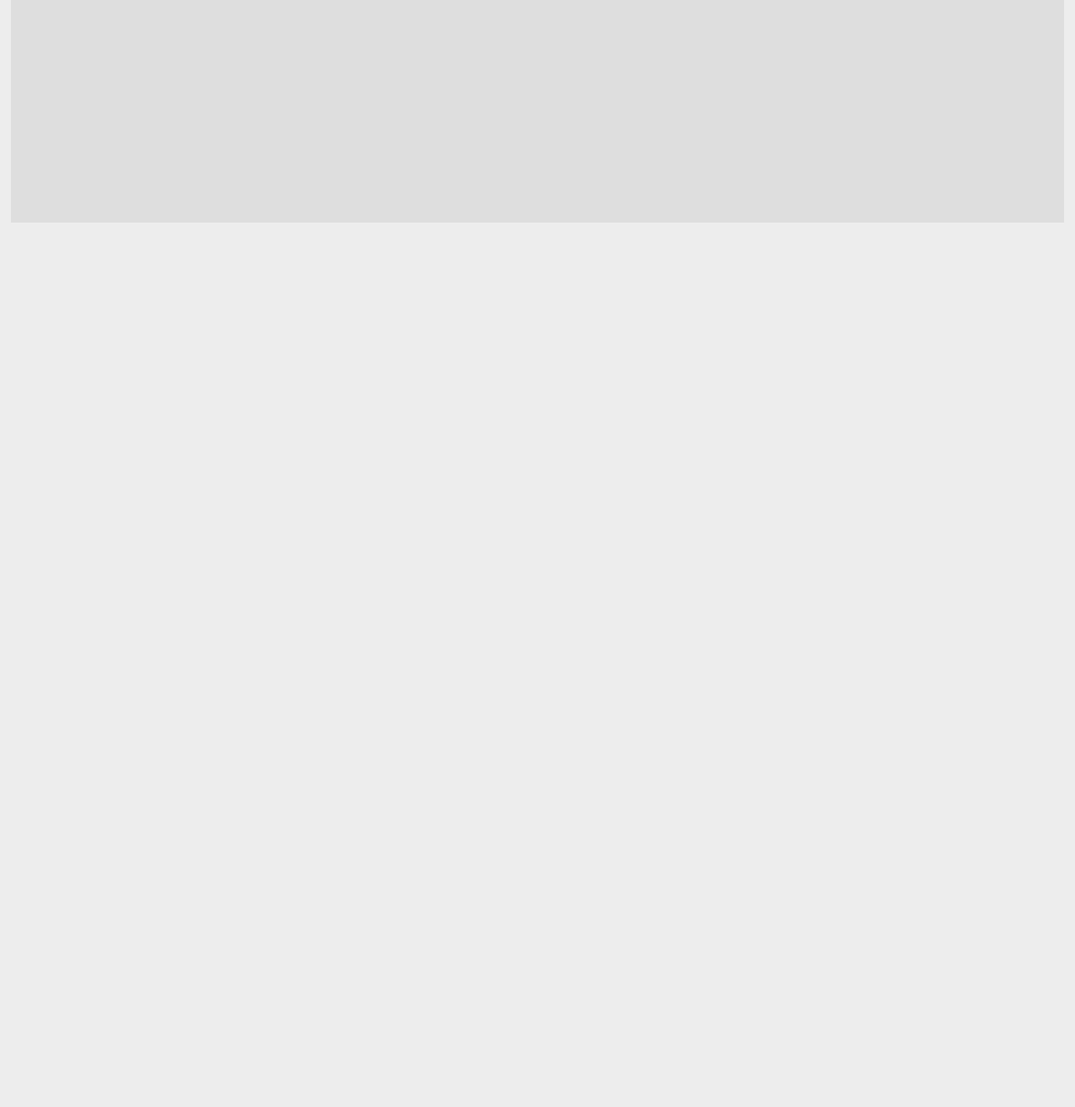
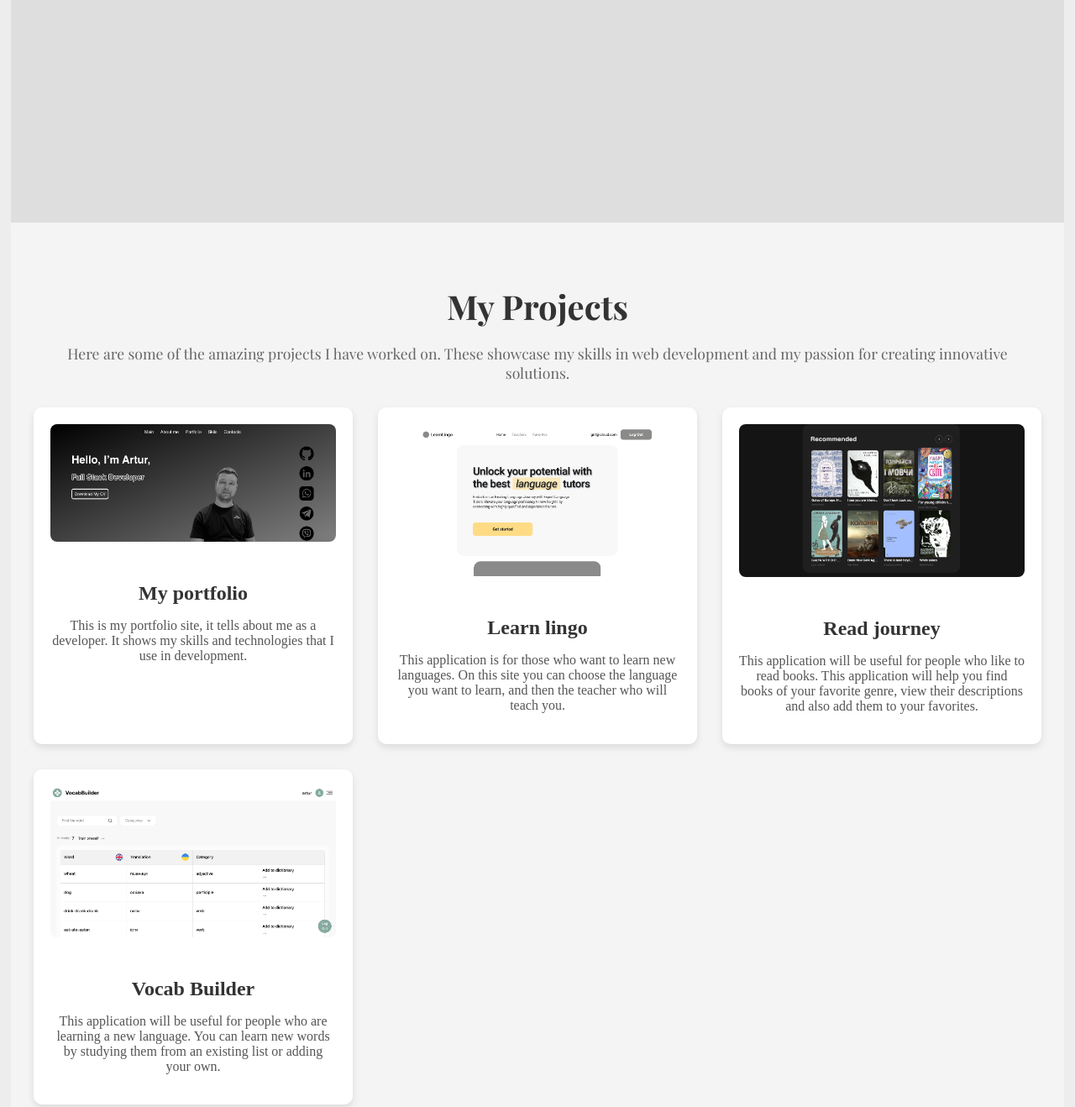
Before and after one commit to gritchin-artur/My-portfolio, a website: page index.html in a window 1280 px wide. Shown: the part 1343-2661 px from the top of the page at 84% size. Before the commit the page ends 1616 px from the top, so only its background shows below. Drawn offline with nearby package versions, Linux system fonts and the light colour scheme; a web font is replaced by a local one.

Commit message:
develop my-project-section

```diff
--- a/index.html
+++ b/index.html
@@ -139,6 +139,108 @@
           </ul>
         </div>
       </section>
+
+      <!-- my-project-section -->
+
+      <section id="my-projects">
+        <div class="projects-container">
+          <h2 class="projects-title">My Projects</h2>
+          <p class="projects-description">
+            Here are some of the amazing projects I have worked on. These
+            showcase my skills in web development and my passion for creating
+            innovative solutions.
+          </p>
+          <div class="projects-grid">
+            <!-- My portfolio -->
+
+            <div class="project-item">
+              <div class="project-image">
+                <a href="https://gritchin-artur.github.io/MyPortfolio/"
+                  ><img
+                    src="./planning/img/My_portfolio_project.png"
+                    alt="Learn_lingo"
+                /></a>
+              </div>
+              <div class="project-description">
+                <a href="https://github.com/gritchin-artur/MyPortfolio">
+                  <h3>My portfolio</h3>
+                </a>
+                <p>
+                  This is my portfolio site, it tells about me as a developer.
+                  It shows my skills and technologies that I use in development.
+                </p>
+              </div>
+            </div>
+
+            <!-- Learn lingo -->
+
+            <div class="project-item">
+              <div class="project-image">
+                <a href="https://gritchin-artur.github.io/LearnLingo/"
+                  ><img
+                    src="./planning/img/Learn_lingo_project.png"
+                    alt="Learn_lingo"
+                /></a>
+              </div>
+              <div class="project-description">
+                <a href="https://github.com/gritchin-artur/LearnLingo">
+                  <h3>Learn lingo</h3>
+                </a>
+                <p>
+                  This application is for those who want to learn new languages.
+                  On this site you can choose the language you want to learn,
+                  and then the teacher who will teach you.
+                </p>
+              </div>
+            </div>
+
+            <!-- Read journey -->
+
+            <div class="project-item">
+              <div class="project-image">
+                <a href="https://gritchin-artur.github.io/ReadJourney/"
+                  ><img
+                    src="./planning/img/Read_journey_project.png"
+                    alt="Read_journey"
+                /></a>
+              </div>
+              <div class="project-description">
+                <a href="https://github.com/gritchin-artur/ReadJourney">
+                  <h3>Read journey</h3>
+                </a>
+                <p>
+                  This application will be useful for people who like to read
+                  books. This application will help you find books of your
+                  favorite genre, view their descriptions and also add them to
+                  your favorites.
+                </p>
+              </div>
+            </div>
+
+            <!-- Vocab Builder -->
+
+            <div class="project-item">
+              <div class="project-image">
+                <a href="https://gritchin-artur.github.io/VocabBuilder/"
+                  ><img
+                    src="./planning/img/Vocab_Builder_project.png"
+                    alt="Vocab_Builder"
+                /></a>
+              </div>
+              <div class="project-description">
+                <a href="https://github.com/gritchin-artur/VocabBuilder">
+                  <h3>Vocab Builder</h3>
+                </a>
+                <p>
+                  This application will be useful for people who are learning a
+                  new language. You can learn new words by studying them from an
+                  existing list or adding your own.
+                </p>
+              </div>
+            </div>
+          </div>
+        </div>
+      </section>
     </main>
   </body>
 </html>
--- a/styles/something.css
+++ b/styles/something.css
@@ -164,10 +164,72 @@ header {
   box-shadow: 0 4px 10px rgba(0 0 0 / 30%);
 }
 
-/* .skill-icon {
-width: 40px;
-  height: 40px;
-} */
+/* my-projects section */
+
+#my-projects {
+  padding: 40px 20px;
+  background-color: #f4f4f4;
+  text-align: center;
+}
+
+.projects-container {
+  max-width: 1200px;
+  margin: 0 auto;
+}
+
+.projects-title {
+  font-size: 2.5rem;
+  color: #333;
+  margin-bottom: 10px;
+  font-family: "Playfair Display", serif;
+}
+
+.projects-description {
+  font-size: 1.1rem;
+  color: #666;
+  margin-bottom: 30px;
+  font-family: "Playfair Display", serif;
+}
+
+.projects-grid {
+  display: grid;
+  grid-template-columns: repeat(auto-fill, minmax(280px, 1fr));
+  gap: 30px;
+  justify-items: center;
+}
+
+.project-item {
+  background-color: #fff;
+  padding: 20px;
+  border-radius: 10px;
+  box-shadow: 0 4px 8px rgba(0 0 0 / 10%);
+  width: 100%;
+  text-align: center;
+  transition: transform 0.3s ease, box-shadow 0.3s ease;
+}
+
+.project-item:hover {
+  transform: translateY(-10px);
+  box-shadow: 0 8px 16px rgba(0 0 0 / 20%);
+}
+
+.project-image img {
+  max-width: 100%;
+  height: auto;
+  border-radius: 8px;
+  margin-bottom: 20px;
+}
+
+.project-description h3 {
+  font-size: 1.5rem;
+  color: #333;
+  margin-bottom: 10px;
+}
+
+.project-description p {
+  font-size: 1rem;
+  color: #555;
+}
 
 /* Keyframes for animation */
 
```
Also changed, not shown: planning/backlog.md (+2 -0 lines), planning/development-strategy.md (+13 -0 lines), planning/img/Learn_lingo_project.png (added), planning/img/My_portfolio_project.png (added), planning/img/Read_journey_project.png (added), planning/img/Vocab_Builder_project.png (added), planning/my-portfolio-img.png.
